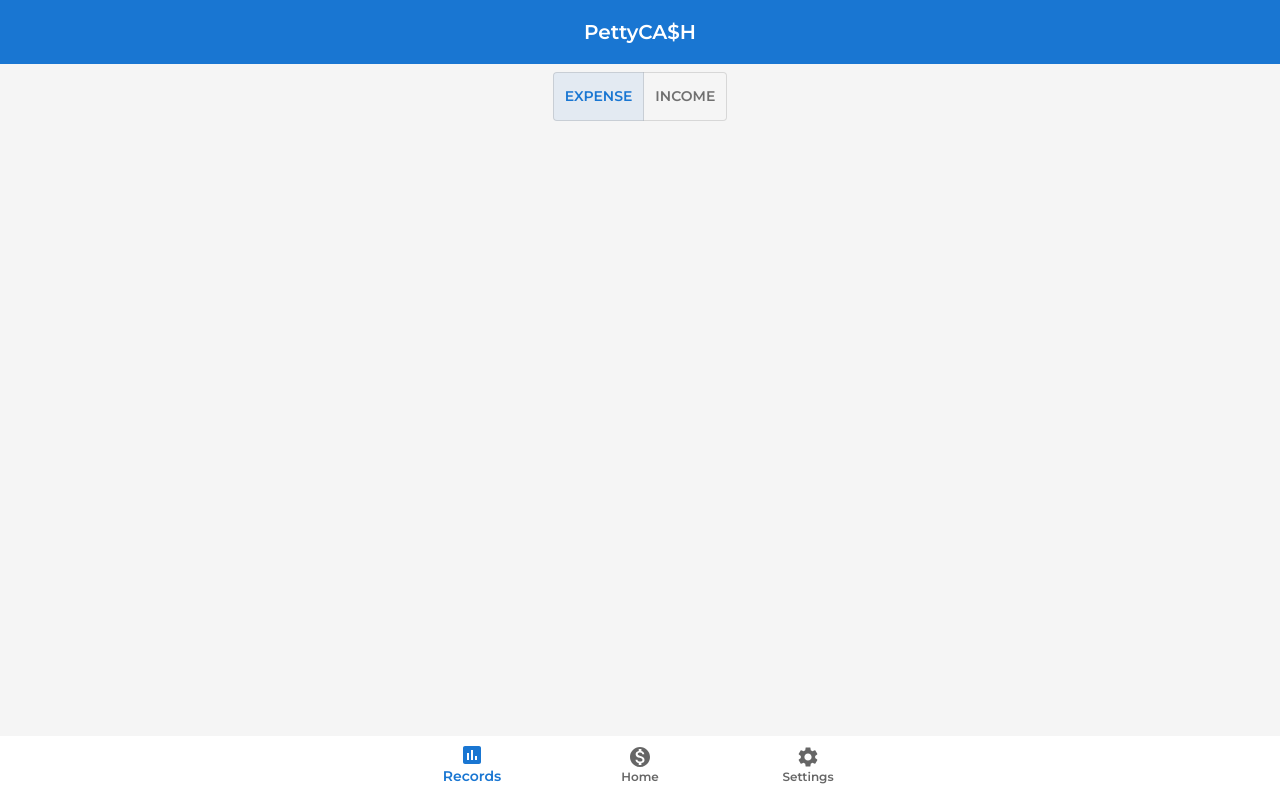
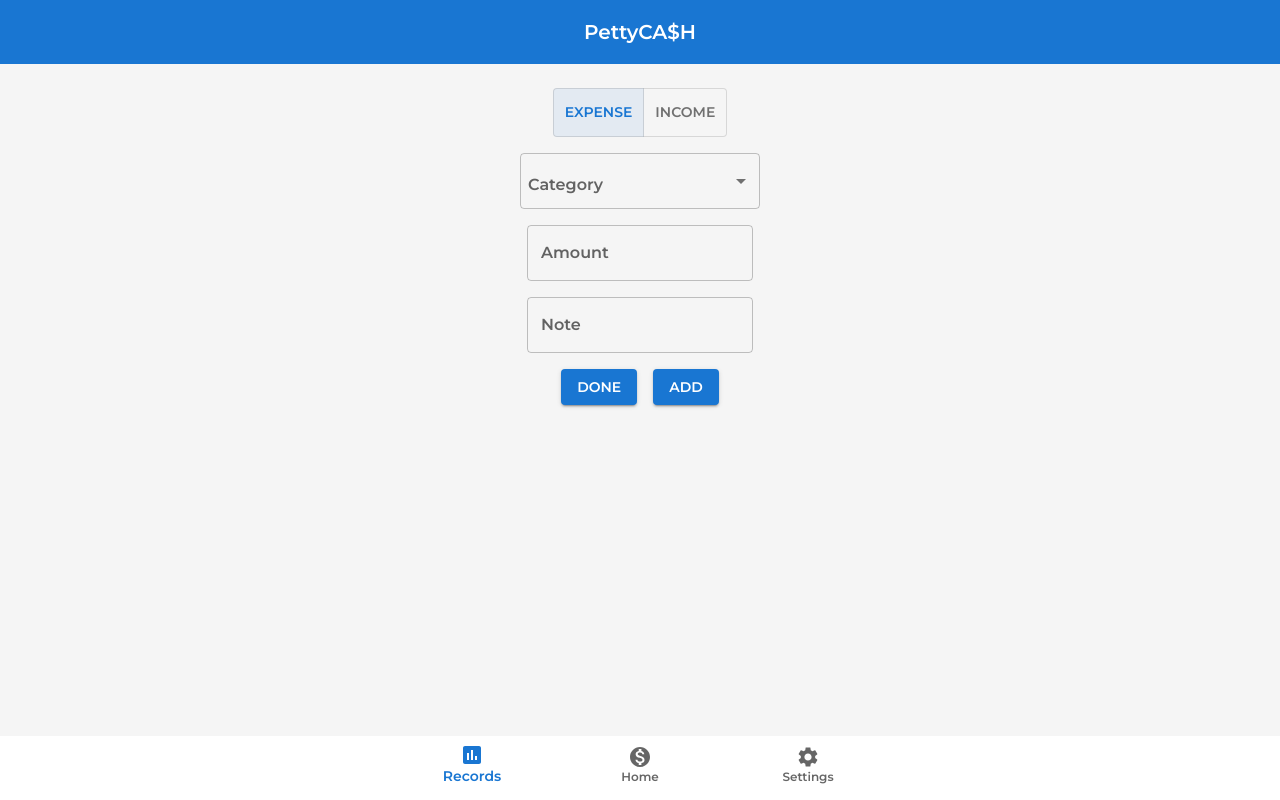
Before and after one commit to dhachanamoorthy/pettycash, a React (Create React App) app: page /add in a window 1280 px wide. Built offline with nearby package versions, Linux system fonts and the light colour scheme.

Commit message:
wip : add expense screen

```diff
--- /dev/null
+++ b/src/constants/ExpenseCategory.js
@@ -0,0 +1,21 @@
+export const ExpenseCategory = {
+    FOOD: "Food",
+    TRAVEL: "Travel",
+    ENTERTAINMENT: "Entertainment",
+    GROCERY: "Grocery",
+    OTHERS: "Others",
+    MEDICAL: "Medical",
+    EDUCATION: "Education",
+    BILLS: "Bills",
+    SHOPPING: "Shopping",
+    TRANSPORTATION: "Transportation",
+    PERSONAL: "Personal",
+    HOME: "Home",
+    INVESTMENT: "Investment",
+    INSURANCE: "Insurance",
+    CHARITY: "Charity",
+    TAXES: "Taxes",
+    GIFTS: "Gifts",
+    SAVINGS: "Savings",
+    CLOTHING: "Clothing",
+};
--- /dev/null
+++ b/src/constants/IncomeCategory.js
@@ -0,0 +1,10 @@
+
+export const IncomeCategory = {
+    SALARY: "Salary",
+    BONUS: "Bonus",
+    INVESTMENT: "Investment",
+    OTHERS: "Others",
+    RENTAL: "Rental",
+    INTEREST: "Interest",
+    LOAN:"Loan",
+}
--- a/src/pages/Home/Add.js
+++ b/src/pages/Home/Add.js
@@ -1,26 +1,93 @@
 import { useState } from "react";
-import { Box, Container, ToggleButtonGroup, ToggleButton } from "@mui/material";
+import {
+  Box,
+  Container,
+  ToggleButtonGroup,
+  ToggleButton,
+  FormControl,
+  Select,
+  InputLabel,
+  MenuItem,
+  TextField,
+  Button,
+  Stack,
+} from "@mui/material";
 import { Transx } from "../../constants/Transx";
+import { ExpenseCategory } from "../../constants/ExpenseCategory";
+import { IncomeCategory } from "../../constants/IncomeCategory";
 export const Add = (props) => {
-  const [alignment, setAlignment] = useState(Transx.EXPENSE);
+  const [transType, setAlignment] = useState(Transx.EXPENSE);
 
-  const handleChange = (event, newAlignment) => {
-    setAlignment(newAlignment);
+  const handleTransTypeChange = (event, newTransType) => {
+    setAlignment(newTransType);
   };
+
+  const [category, setCategory] = useState(ExpenseCategory.FOOD);
+
+  const handleCategoryChange = (event) => {
+    setCategory(event.target.value);
+  };
+
   return (
-    <Container sx={{ "& > :not(style)": { m: 1 } }}>
-      <Box>
+    <Container
+      sx={{
+        "& > :not(style)": {
+          display: "flex",
+          alignItems: "center",
+          justifyContent: "center",
+          height: "100%",
+          m: 1,
+        },
+      }}
+    >
+      <Box
+        sx={{
+          display: "flex",
+          flexDirection: "column",
+          alignItems: "center",
+          "& > :not(style)": { m: 1 },
+        }}
+      >
+        <FormControl>
           <ToggleButtonGroup
             color="primary"
-          value={alignment}
+            value={transType}
             exclusive
-          onChange={handleChange}
+            onChange={handleTransTypeChange}
             aria-label="TRansaction Type"
           >
             <ToggleButton value={Transx.EXPENSE}>{Transx.EXPENSE}</ToggleButton>
             <ToggleButton value={Transx.INCOME}>{Transx.INCOME}</ToggleButton>
           </ToggleButtonGroup>
-        <></>
+        </FormControl>
+        <FormControl variant="standard" sx={{ m: 1, minWidth: 240 }}>
+          <InputLabel id="demo-simple-select-label" sx={{ ml: 1 }}>
+            Category
+          </InputLabel>
+          <Select
+            labelId="demo-simple-select-label"
+            id="demo-simple-select"
+            variant="outlined"
+            // value={age}
+            label="Age"
+            onChange={handleCategoryChange}
+          >
+            {transType === Transx.EXPENSE
+              ? Object.keys(ExpenseCategory).map((key, value) => {
+                  console.log(key, value);
+                  <MenuItem value={key}>{value}</MenuItem>;
+                })
+              : Object.keys(IncomeCategory).map((key, value) => {
+                  <MenuItem value={key}>{value}</MenuItem>;
+                })}
+          </Select>
+        </FormControl>
+        <TextField id="demo-helper-text-misaligned" label="Amount" />
+        <TextField id="demo-helper-text-misaligned" label="Note" />
+        <Stack spacing={2} direction="row">
+          <Button variant="contained">Done</Button>
+          <Button variant="contained">Add</Button>
+        </Stack>
       </Box>
     </Container>
   );
```
Lines whose indentation alone changed are shown as unchanged.
